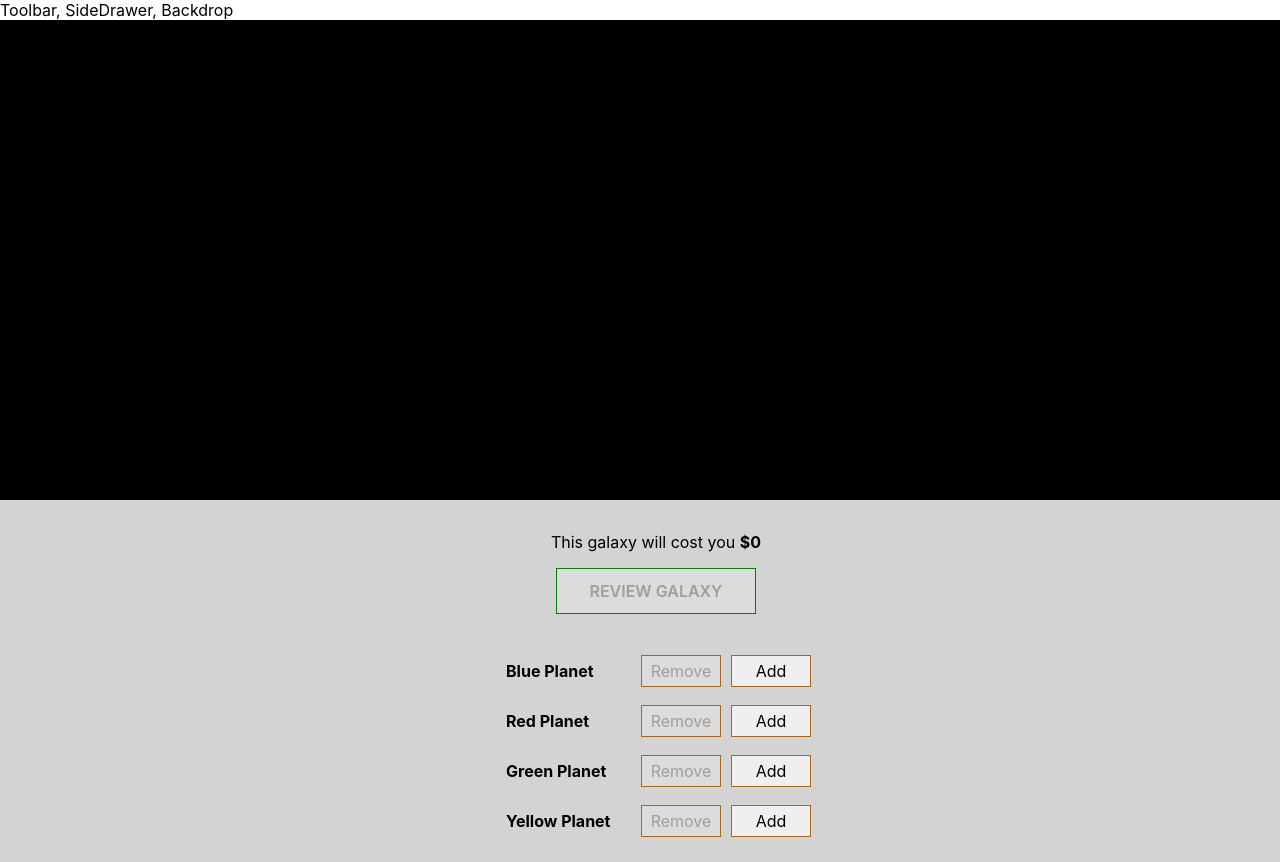
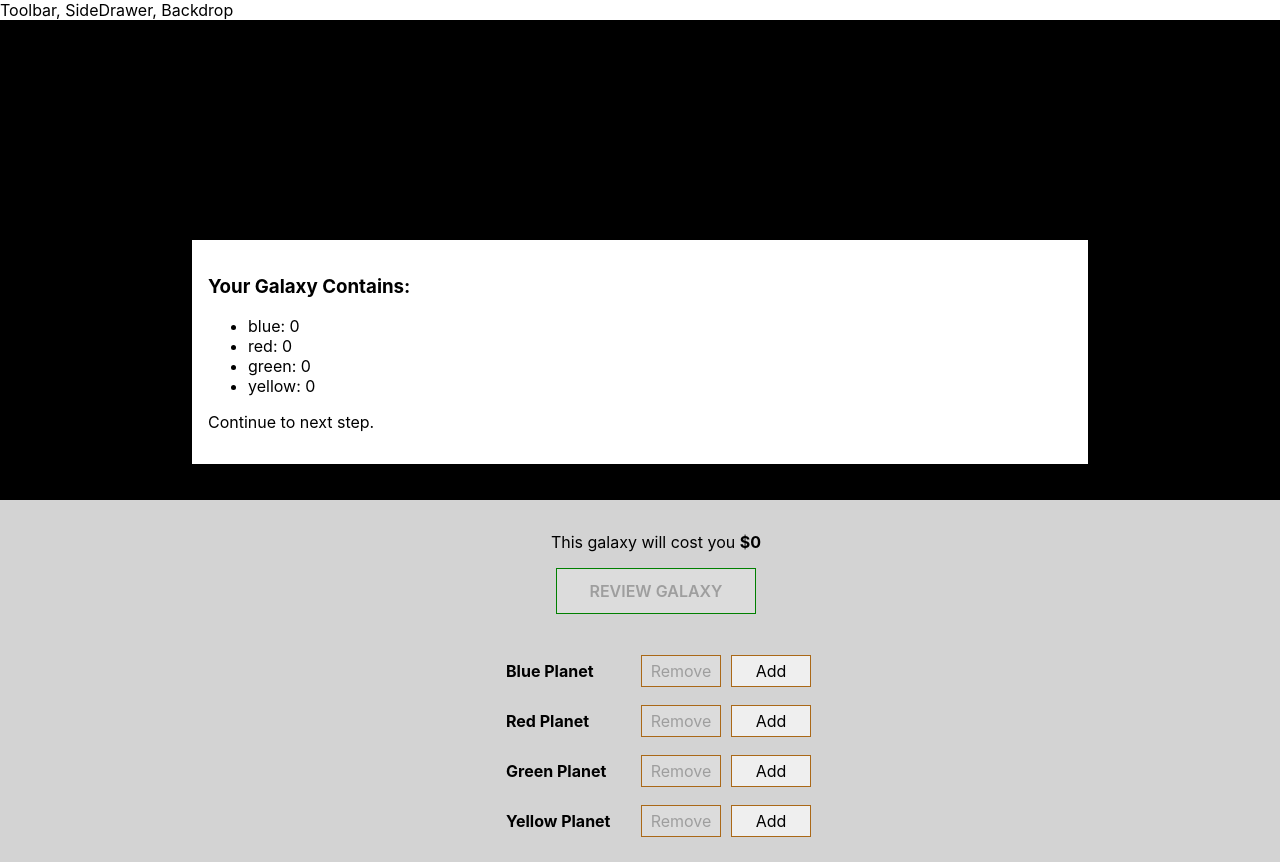
Before and after one commit to mcheng09/react-galaxy-builder, a React app: page / in a window 1280 px wide. Shown: the top 862 px of the page. Built offline with nearby package versions, Linux system fonts and the light colour scheme.

Commit message:
update(GalaxyBuilder): imports Modal and GalaxyReview component

```diff
--- a/src/containers/GalaxyBuilder/GalaxyBuilder.js
+++ b/src/containers/GalaxyBuilder/GalaxyBuilder.js
@@ -2,6 +2,8 @@ import React, { Component } from 'react';
 
 import Galaxy from '../../components/Galaxy/Galaxy'
 import GalaxyControls from '../../components/Galaxy/GalaxyControls/GalaxyControls'
+import Modal from '../../components/UI/Modal/Modal'
+import GalaxyReview from '../../components/Galaxy/GalaxyReview/GalaxyReview'
 
 const PLANET_COST = {
   blue: 100,
@@ -73,6 +75,9 @@ class GalaxyBuilder extends Component {
 
     return (
         <div>
+          <Modal>
+            <GalaxyReview planets={this.state.planets} />
+          </Modal>
           <Galaxy planets={this.state.planets}/>
           <GalaxyControls
             cost={this.state.totalCost}
```
